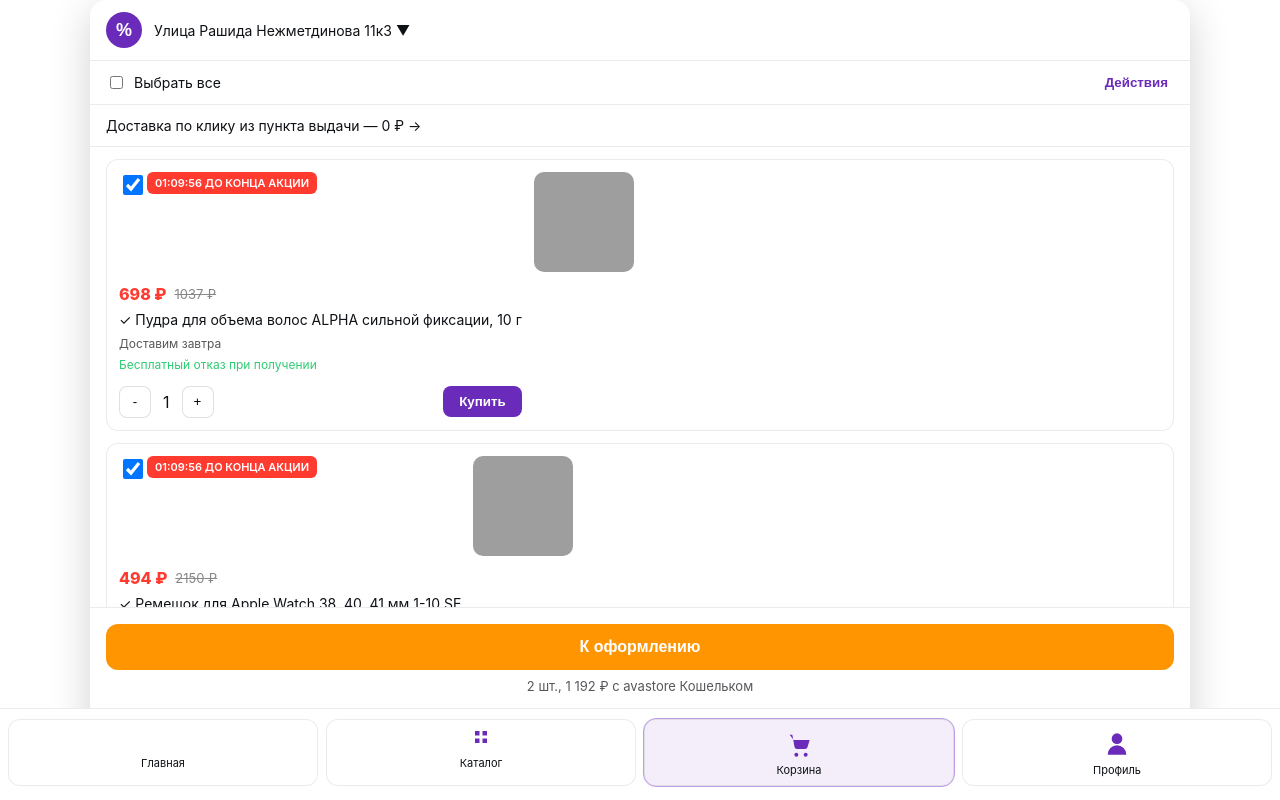
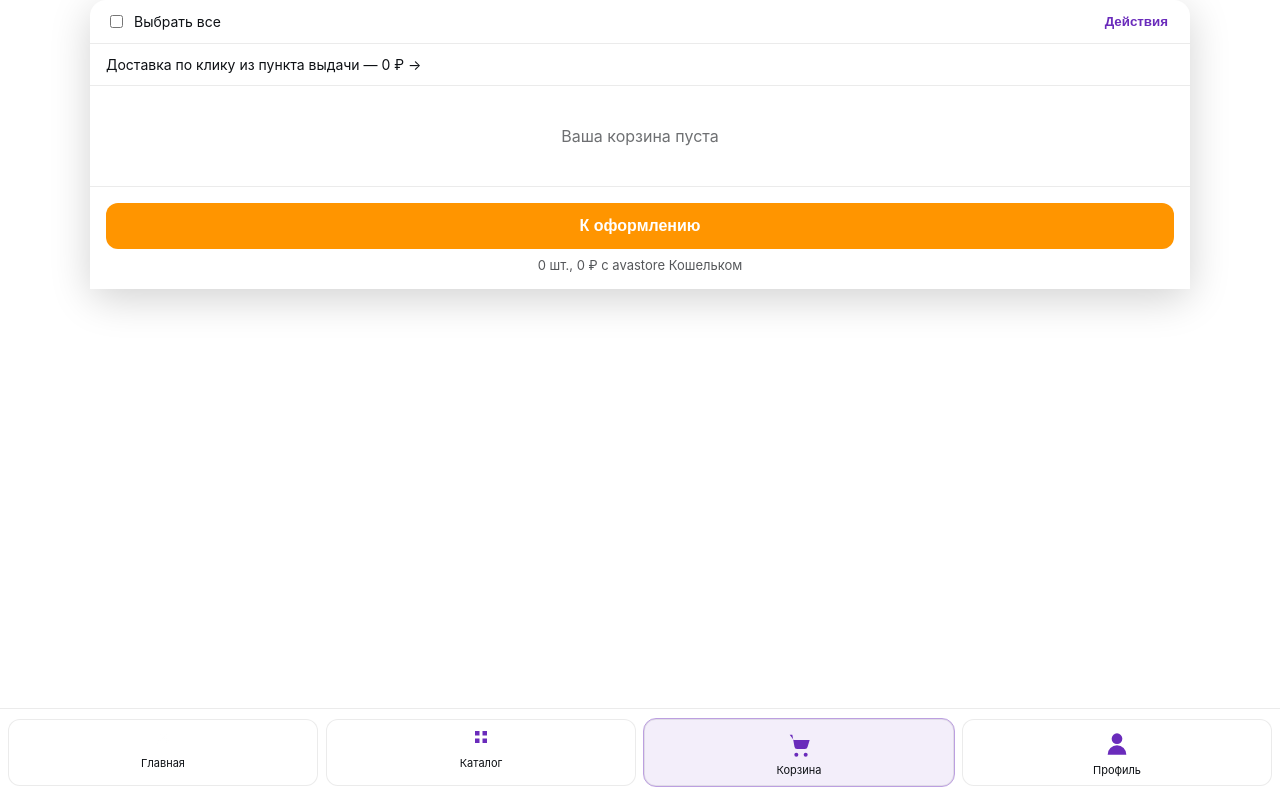
Before and after one commit to Arkady186/AVAstor, a React (Vite) app in the folder client/: page / in a window 1280 px wide. Both pictures are taken after a click on the link "Корзина". Built offline with nearby package versions, Linux system fonts and the light colour scheme; grey boxes are pictures that could not be loaded.

Commit message:
chore: remove promo banner, cart address/items, profile sections

```diff
--- a/client/src/styles.css
+++ b/client/src/styles.css
@@ -185,9 +185,6 @@ body {
 .home-header { padding: 12px 16px; background: #fff; border-bottom: 1px solid rgba(0,0,0,.08); }
 .home-search { display: grid; grid-template-columns: 24px 1fr 24px; align-items: center; gap: 8px; padding: 10px 12px; background: #f3f3f6; border-radius: 12px; }
 .home-search input { background: transparent; border: 0; outline: none; color: #111; }
-.promo-banner { display: flex; align-items: center; justify-content: space-between; padding: 12px 16px; background: #ff62b0; color: #fff; }
-.promo-text { font-weight: 600; }
-.promo-timer { font-size: 13px; opacity: .9; }
 .ad-banner { position: relative; height: 180px; margin: 12px 16px; border-radius: 16px; background: linear-gradient(135deg, #ff6b9d, #c44569); display: flex; align-items: center; justify-content: center; color: #fff; font-weight: 800; font-size: 18px; }
 .ad-label { position: absolute; bottom: 8px; right: 8px; background: rgba(255,255,255,.9); color: #111; padding: 2px 6px; border-radius: 4px; font-size: 10px; }
 .recommended { padding: 0 16px 16px; }
@@ -215,9 +212,7 @@ body {
 
 /* Cart Page */
 .cart-page { padding: 0; background: #ffffff; }
-.cart-top { display: flex; align-items: center; gap: 12px; padding: 12px 16px; border-bottom: 1px solid rgba(0,0,0,.08); }
-.cart-percent { width: 36px; height: 36px; border-radius: 999px; background: #6a2bbb; color: #fff; border: 0; font-weight: 800; font-size: 18px; }
-.cart-address { flex: 1; font-size: 14px; color: #0e1115; }
+.cart-empty { padding: 40px 16px; text-align: center; color: #0e1115; opacity: .6; }
 .cart-actions { display: flex; align-items: center; justify-content: space-between; padding: 12px 16px; border-bottom: 1px solid rgba(0,0,0,.08); }
 .cart-select-all { display: flex; align-items: center; gap: 8px; font-size: 14px; color: #0e1115; }
 .cart-actions-btn { background: transparent; border: 0; color: #6a2bbb; font-weight: 600; }
@@ -263,30 +258,7 @@ body {
 .bank-amount { font-weight: 800; font-size: 18px; }
 .bank-label { font-size: 13px; opacity: .8; }
 .bank-topup { padding: 8px 16px; border-radius: 8px; background: #6a2bbb; color: #fff; border: 0; font-weight: 600; }
-.profile-contest { position: relative; display: flex; align-items: center; justify-content: space-between; padding: 12px 16px; background: #2d3436; color: #fff; margin: 0 16px 12px; border-radius: 12px; }
-.contest-info { display: flex; align-items: center; gap: 12px; flex: 1; }
-.contest-diamond { width: 40px; height: 40px; border-radius: 8px; background: #ff62b0; color: #fff; display: grid; place-items: center; font-weight: 800; font-size: 18px; }
-.contest-text { font-weight: 600; font-size: 14px; }
-.contest-subtext { font-size: 12px; opacity: .8; margin-top: 4px; }
-.contest-btn { padding: 8px 16px; border-radius: 8px; background: #fff; color: #2d3436; border: 0; font-weight: 600; }
 .profile-orders { padding: 0 16px 16px; }
 .order-section { padding: 12px 0; border-bottom: 1px solid rgba(0,0,0,.08); }
 .order-title { font-weight: 800; font-size: 16px; color: #0e1115; margin-bottom: 4px; }
 .order-subtitle { font-size: 13px; color: #0e1115; opacity: .7; }
-.order-qr { font-size: 12px; color: #0e1115; opacity: .7; margin-top: 8px; }
-.order-qr-code { width: 80px; height: 80px; background: #f4f5f7; border-radius: 8px; margin-top: 8px; display: grid; place-items: center; font-size: 10px; }
-.profile-viewed { padding: 0 16px 16px; }
-.viewed-scroll { display: flex; gap: 12px; overflow-x: auto; padding-bottom: 8px; }
-.viewed-card { position: relative; min-width: 160px; background: #fff; border: 1px solid rgba(0,0,0,.08); border-radius: 12px; padding: 8px; }
-.viewed-heart { position: absolute; top: 8px; right: 8px; width: 28px; height: 28px; border-radius: 8px; background: rgba(255,255,255,.9); border: 1px solid rgba(0,0,0,.1); display: grid; place-items: center; font-size: 16px; }
-.viewed-img { width: 100%; aspect-ratio: 1 / 1; border-radius: 8px; background: #f4f5f7; background-size: cover; background-position: center; }
-.viewed-badge { margin-top: 8px; background: #6a2bbb; color: #fff; padding: 4px 6px; border-radius: 6px; font-size: 10px; font-weight: 600; text-align: center; }
-.viewed-price { display: flex; flex-direction: column; gap: 2px; margin-top: 8px; }
-.viewed-new { font-weight: 800; color: #ff62b0; font-size: 16px; }
-.viewed-old { text-decoration: line-through; opacity: .5; font-size: 12px; }
-.viewed-wallet { font-size: 11px; color: #0e1115; opacity: .6; margin-top: 4px; }
-.profile-services { padding: 0 16px 16px; }
-.services-grid { display: flex; gap: 12px; overflow-x: auto; padding-bottom: 8px; }
-.service-tile { min-width: 100px; display: flex; flex-direction: column; align-items: center; gap: 8px; padding: 16px 12px; background: #fff; border: 1px solid rgba(0,0,0,.08); border-radius: 12px; }
-.service-icon { font-size: 32px; }
-.service-tile span:last-child { font-size: 12px; color: #0e1115; }
--- a/client/src/ui/Cart.tsx
+++ b/client/src/ui/Cart.tsx
@@ -11,33 +11,9 @@ type CartProps = {
   onSelectAll: (selected: boolean) => void
 }
 
-const cartProducts: CartItem[] = [
-  {
-    id: '1',
-    title: 'Пудра для объема волос ALPHA сильной фиксации, 10 г',
-    price: 698,
-    originalPrice: 1037,
-    image: 'https://images.unsplash.com/photo-1522338242992-e1a55eea0c44?q=80&w=400&auto=format&fit=crop',
-    rating: 4.5,
-    qty: 1,
-    discount: 33,
-  },
-  {
-    id: '2',
-    title: 'Ремешок для Apple Watch 38, 40, 41 мм 1-10 SE',
-    price: 494,
-    originalPrice: 2150,
-    image: 'https://images.unsplash.com/photo-1551816230-ef5deaed4a26?q=80&w=400&auto=format&fit=crop',
-    rating: 4.3,
-    qty: 1,
-    discount: 77,
-  },
-]
-
 export function Cart({ items, onInc, onDec, onClear, onSelectAll }: CartProps) {
   const [selectedAll, setSelectedAll] = useState(false)
-  const [address] = useState('Улица Рашида Нежметдинова 11к3')
-  const displayItems = items.length > 0 ? items : cartProducts
+  const displayItems = items.length > 0 ? items : []
   const total = displayItems.reduce((s, it) => s + it.price * it.qty, 0)
   const totalQty = displayItems.reduce((s, it) => s + it.qty, 0)
 
@@ -49,12 +25,6 @@ export function Cart({ items, onInc, onDec, onClear, onSelectAll }: CartProps) {
 
   return (
     <div className="cart market market--white cart-page">
-      <div className="cart-top">
-        <button className="cart-percent">%</button>
-        <div className="cart-address">
-          {address} <span>▼</span>
-        </div>
-      </div>
 
       <div className="cart-actions">
         <label className="cart-select-all">
@@ -68,6 +38,9 @@ export function Cart({ items, onInc, onDec, onClear, onSelectAll }: CartProps) {
         Доставка по клику из пункта выдачи — 0 ₽ →
       </div>
 
+      {displayItems.length === 0 ? (
+        <div className="cart-empty">Ваша корзина пуста</div>
+      ) : (
         <div className="cart-items">
           {displayItems.map(p => (
             <div className="cart-item" key={p.id}>
@@ -96,6 +69,7 @@ export function Cart({ items, onInc, onDec, onClear, onSelectAll }: CartProps) {
             </div>
           ))}
         </div>
+      )}
 
       <div className="cart-footer">
         <button className="cart-checkout">К оформлению</button>
--- a/client/src/ui/Marketplace.tsx
+++ b/client/src/ui/Marketplace.tsx
@@ -38,10 +38,6 @@ export function Marketplace() {
         </div>
       </div>
 
-      <section className="promo-banner">
-        <div className="promo-text">11.11 скидки на максимум</div>
-        <div className="promo-timer">Ещё 01:10:34 &gt;</div>
-      </section>
 
       <section className="ad-banner">
         <div className="ad-content">РИВ ГОШ теперь на avastore</div>
--- a/client/src/ui/Profile.tsx
+++ b/client/src/ui/Profile.tsx
@@ -3,12 +3,6 @@ type ProfileProps = {
   username?: string | null
   photoUrl?: string | null
 }
-
-const viewedProducts = [
-  { id: 'v1', title: 'Сумка двухцветная', price: 1782, originalPrice: 6046, image: 'https://images.unsplash.com/photo-1553062407-98eeb64c6a62?q=80&w=400&auto=format&fit=crop', discount: 68 },
-  { id: 'v2', title: 'Сумка черная', price: 2155, originalPrice: 12500, image: 'https://images.unsplash.com/photo-1590874103328-eac38a683ce7?q=80&w=400&auto=format&fit=crop', discount: 81 },
-  { id: 'v3', title: 'Сумка женская', price: 2550, originalPrice: 9000, image: 'https://images.unsplash.com/photo-1594633313593-bab3825d0caf?q=80&w=400&auto=format&fit=crop', discount: 72 },
-]
 
 export function Profile({ displayName, username, photoUrl }: ProfileProps) {
   const fallback = 'https://avatars.githubusercontent.com/u/9919?s=200&v=4'
@@ -41,27 +35,16 @@ export function Profile({ displayName, username, photoUrl }: ProfileProps) {
 
       <section className="profile-bank">
         <div className="bank-info">
-          <div className="bank-amount">7 ₽ &gt;</div>
+          <div className="bank-amount">0 ₽ &gt;</div>
           <div className="bank-label">avastore Банк</div>
         </div>
         <button className="bank-topup">Пополнить</button>
-      </section>
-
-      <section className="profile-contest">
-        <div className="contest-info">
-          <div className="contest-diamond">1</div>
-          <div className="contest-text">Выиграйте квартиру &gt;</div>
-          <div className="contest-subtext">Итоги подведены — победители известны!</div>
-        </div>
-        <button className="contest-btn">К результатам</button>
       </section>
 
       <section className="profile-orders">
         <div className="order-section">
           <div className="order-title">Заказы</div>
           <div className="order-subtitle">Ближайшие: не ожидаются</div>
-          <div className="order-qr">Получите товары по QR-коду или номеру телефона и коду 06784</div>
-          <div className="order-qr-code">[QR]</div>
         </div>
         <div className="order-section">
           <div className="order-title">Покупки</div>
@@ -79,34 +62,6 @@ export function Profile({ displayName, username, photoUrl }: ProfileProps) {
         </div>
       </section>
 
-      <section className="profile-viewed">
-        <h2 className="section-title">Вы смотрели</h2>
-        <div className="viewed-scroll">
-          {viewedProducts.map(p => (
-            <div className="viewed-card" key={p.id}>
-              <button className="viewed-heart">♡</button>
-              <div className="viewed-img" style={{ backgroundImage: `url(${p.image})` }} />
-              <div className="viewed-badge">-{p.discount}% АКЦИЯ 11.11</div>
-              <div className="viewed-price">
-                <span className="viewed-new">{p.price.toLocaleString('ru-RU')} ₽</span>
-                {p.originalPrice && <span className="viewed-old">{p.originalPrice.toLocaleString('ru-RU')} ₽</span>}
-              </div>
-              <div className="viewed-wallet">с avastore Кошельком</div>
-            </div>
-          ))}
-        </div>
-      </section>
-
-      <section className="profile-services">
-        <h2 className="section-title">Сервисы</h2>
-        <div className="services-grid">
-          <button className="service-tile"><span className="service-icon">🎵</span>wibes</button>
-          <button className="service-tile"><span className="service-icon">✈️</span>Travel</button>
-          <button className="service-tile"><span className="service-icon">💊</span>Еаптека</button>
-          <button className="service-tile"><span className="service-icon">💄</span>РИВ ГОШ</button>
-          <button className="service-tile"><span className="service-icon">📦</span>Pec</button>
-        </div>
-      </section>
     </div>
   )
 }
```
Lines whose indentation alone changed are shown as unchanged.
